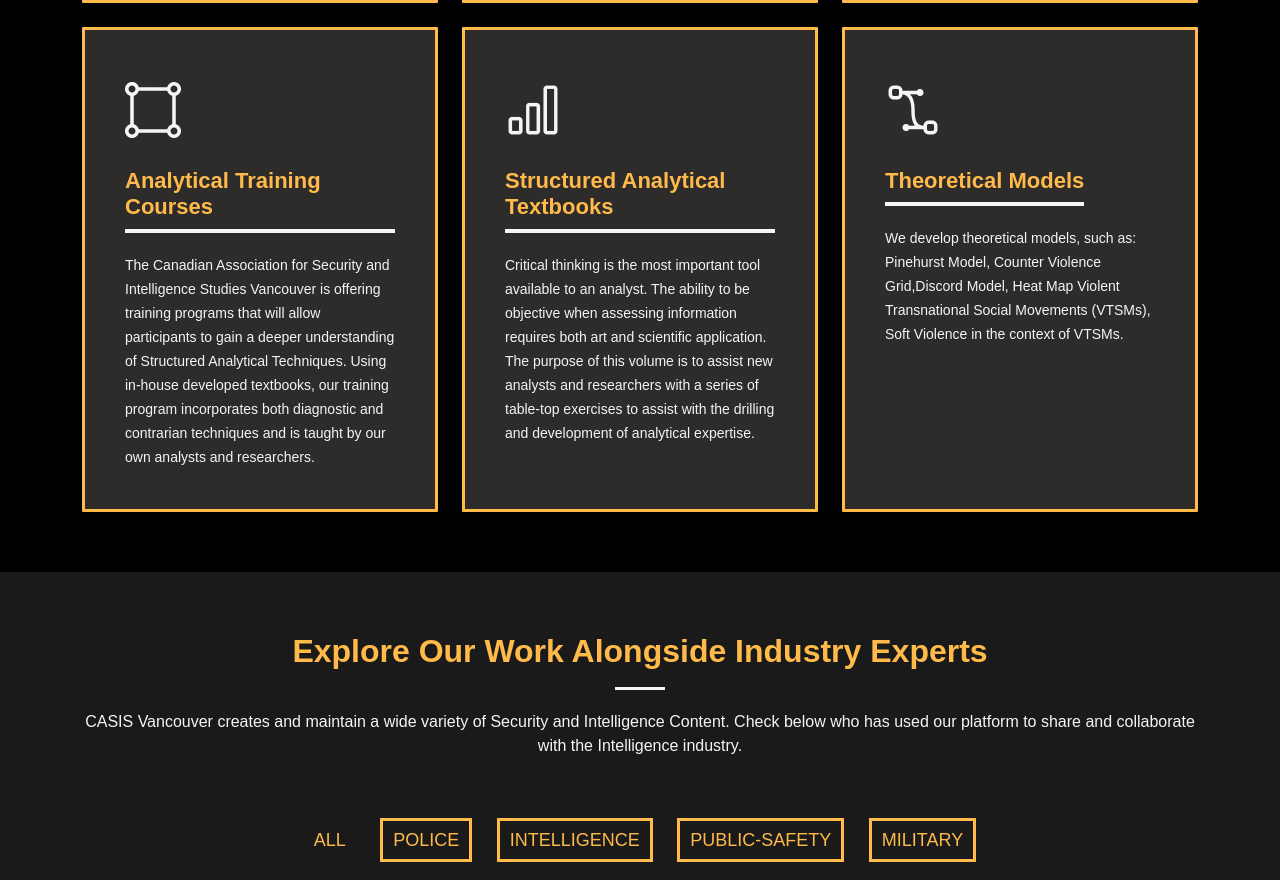
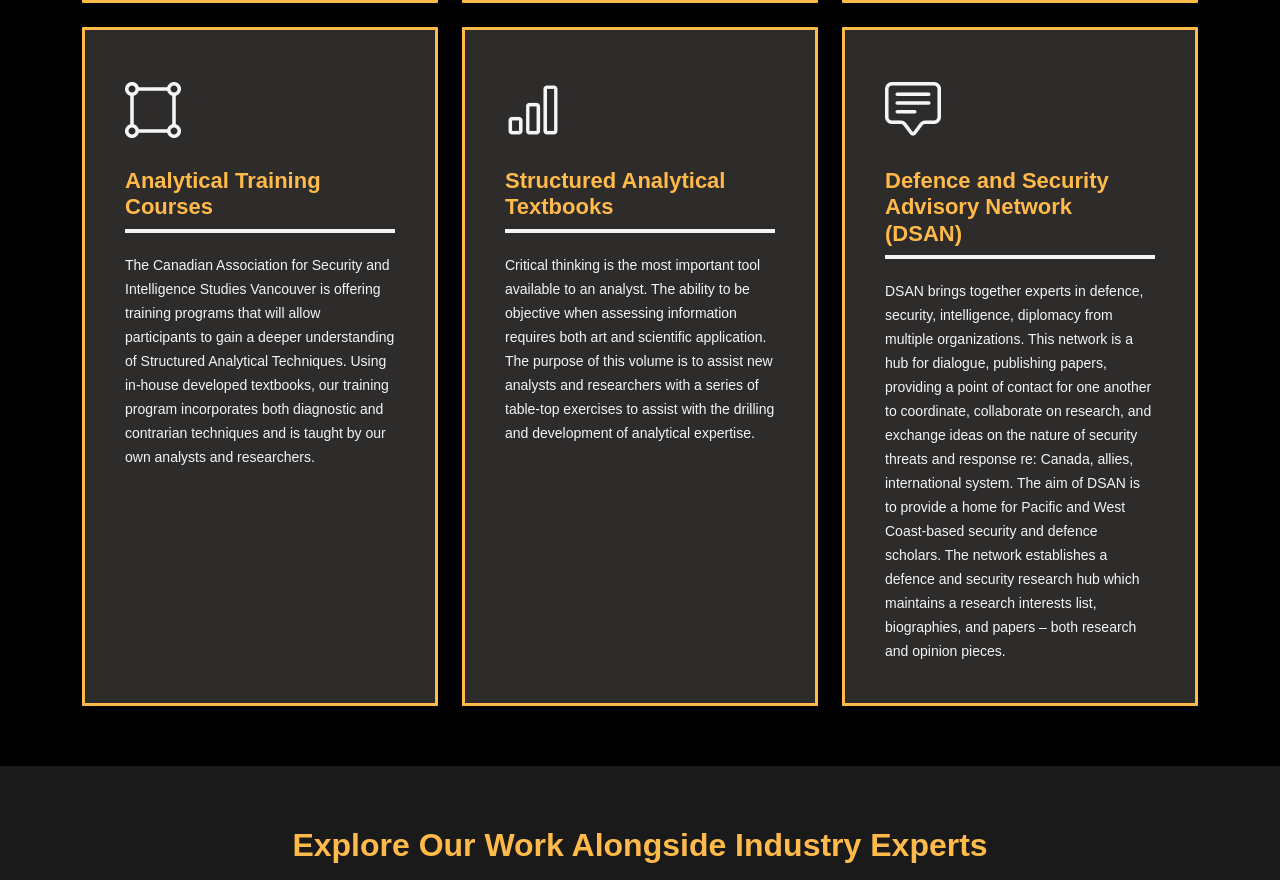
Before and after one commit to SunandaKGitHub/casis-vancouver, a plain HTML site: page index.html in a window 1280 px wide. Shown: the part 4364-5244 px from the top of the page. Drawn offline with Linux system fonts and the light colour scheme.

Commit message:
change dsan

```diff
--- a/index.html
+++ b/index.html
@@ -442,12 +442,19 @@
           <div class="col-lg-4 col-md-6">
             <div class="service-item position-relative">
               <div class="icon">
-                <i class="bi bi-bezier2"></i>
-              </div>
-              <h3 style="color:#ffba49">Theoretical Models</h3>
-              <p style="color:#F5F5F5">We develop theoretical models, such as: Pinehurst Model, Counter Violence
-                Grid,Discord Model, Heat Map
-                Violent Transnational Social Movements (VTSMs), Soft Violence in the context of VTSMs.</p>
+                <i class="bi bi-chat-square-text"></i>
+              </div>
+              <h3 style="color:#ffba49">Defence and Security Advisory Network (DSAN)</h3>
+              <p style="color:#F5F5F5">DSAN brings together experts in defence, security, intelligence, diplomacy from
+                multiple organizations.
+                This network is a hub for dialogue, publishing papers, providing a point of contact for one another to
+                coordinate, collaborate on research, and exchange ideas on the nature of security threats and response
+                re: Canada,
+                allies, international system. The aim of DSAN is to provide a home for Pacific and West Coast-based
+                security
+                and defence scholars. The network establishes a defence and security research hub which maintains a
+                research
+                interests list, biographies, and papers – both research and opinion pieces.</p>
               <!-- <a href="#" class="readmore stretched-link">Read more <i class="bi bi-arrow-right"></i></a> -->
             </div>
           </div><!-- End Service Item -->
```
